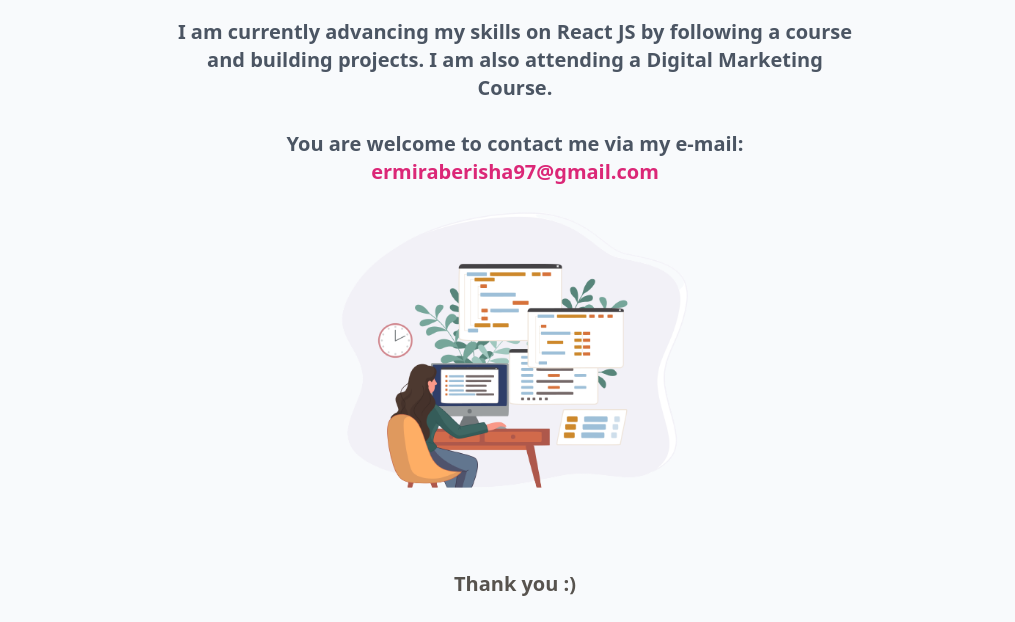
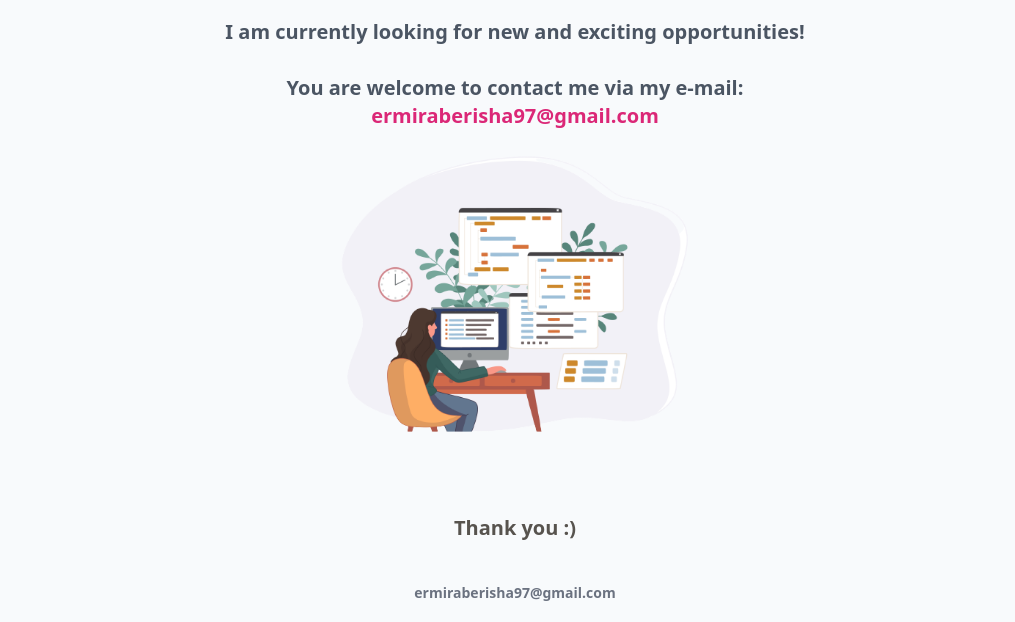
Before and after one commit to ErmiraBerisha/portfolio, a plain HTML site: page contact.html in a window 1280 px wide. Shown: the part 182-804 px from the top of the page, without its empty margins (125-1140 px from the left). Drawn offline with Linux system fonts and the light colour scheme.

Commit message:
Update contact.html

```diff
--- a/contact.html
+++ b/contact.html
@@ -49,7 +49,7 @@
 
 <div id="main" class="w-4/5 m-auto  text-center sm: transition ml-4">
     <h1 class="text-pink-600 font-sans mt-2 font-bold tracking-wide text-4xl">Lets work together.</h1>
-    <p class="mt-6 w-2/3 m-auto font-sans text-xl text-gray-600 font-semibold text-center">I am currently advancing my skills on React JS by following a course and building projects. I am also attending a Digital Marketing Course.
+    <p class="mt-6 w-2/3 m-auto font-sans text-xl text-gray-600 font-semibold text-center">I am currently looking for new and exciting opportunities!
         <br> <br> You are welcome to contact me via my e-mail: <span class="text-pink-600"> <br> ermiraberisha97@gmail.com </span>
      </p>
      <img class=" w-2/5 h-1/2 m-auto"  src="images/Set_of_programmers_02_01-removebg-preview.png" alt="">
```
